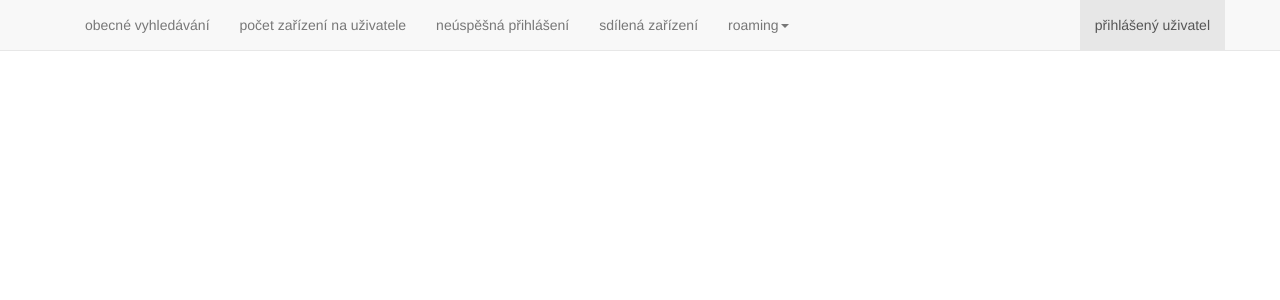
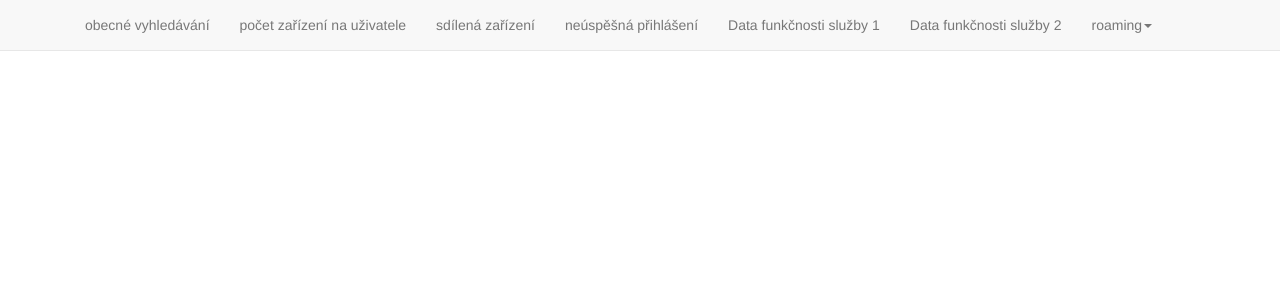
Before and after one commit to CESNET/etlog, a Node project: template views/index.pug in a window 1280 px wide. Shown: the top 300 px of the page. Run offline with Node 20 templates, Linux system fonts and the light colour scheme; the template is opened without the code that fills it, so the values that code supplies are empty.

Commit message:
update navbar

```diff
--- a/views/navbar.pug
+++ b/views/navbar.pug
@@ -14,11 +14,17 @@ nav.navbar.navbar-default.navbar-fixed-top(role='navigation')
         li(ng-class='{ active: is_active(["/mac_count"])}')
           a(ui-sref='mac_count') počet zařízení na uživatele
 
+        li(ng-class='{ active: is_active(["/shared_mac"])}')
+          a(ui-sref='shared_mac') sdílená zařízení
+
         li(ng-class='{ active: is_active(["/failed_logins"])}')
           a(ui-sref='failed_logins') neúspěšná přihlášení
 
-        li(ng-class='{ active: is_active(["/shared_mac"])}')
-          a(ui-sref='shared_mac') sdílená zařízení
+        li(ng-class='{ active: is_active(["/detection_data"])}')
+          a(ui-sref='detection_data') Data funkčnosti služby 1
+
+        li(ng-class='{ active: is_active(["/detection_data_grouped"])}')
+          a(ui-sref='detection_data_grouped') Data funkčnosti služby 2
 
         li#roaming(ng-class='{ active: is_active(["/roaming_activity", "/heat_map", "/orgs_roaming_most_provided", "/orgs_roaming_most_used" ])}')
           a.dropdown-toggle(href='#', data-toggle='dropdown')
@@ -37,8 +43,3 @@ nav.navbar.navbar-default.navbar-fixed-top(role='navigation')
 
             li
               a(ui-sref='orgs_roaming_most_used') organizace nejvíce využívající roaming
-
-      ul.nav.navbar-nav.navbar-right
-        li.active
-          a(href='./') přihlášený uživatel
-      .nav-collapse
```
